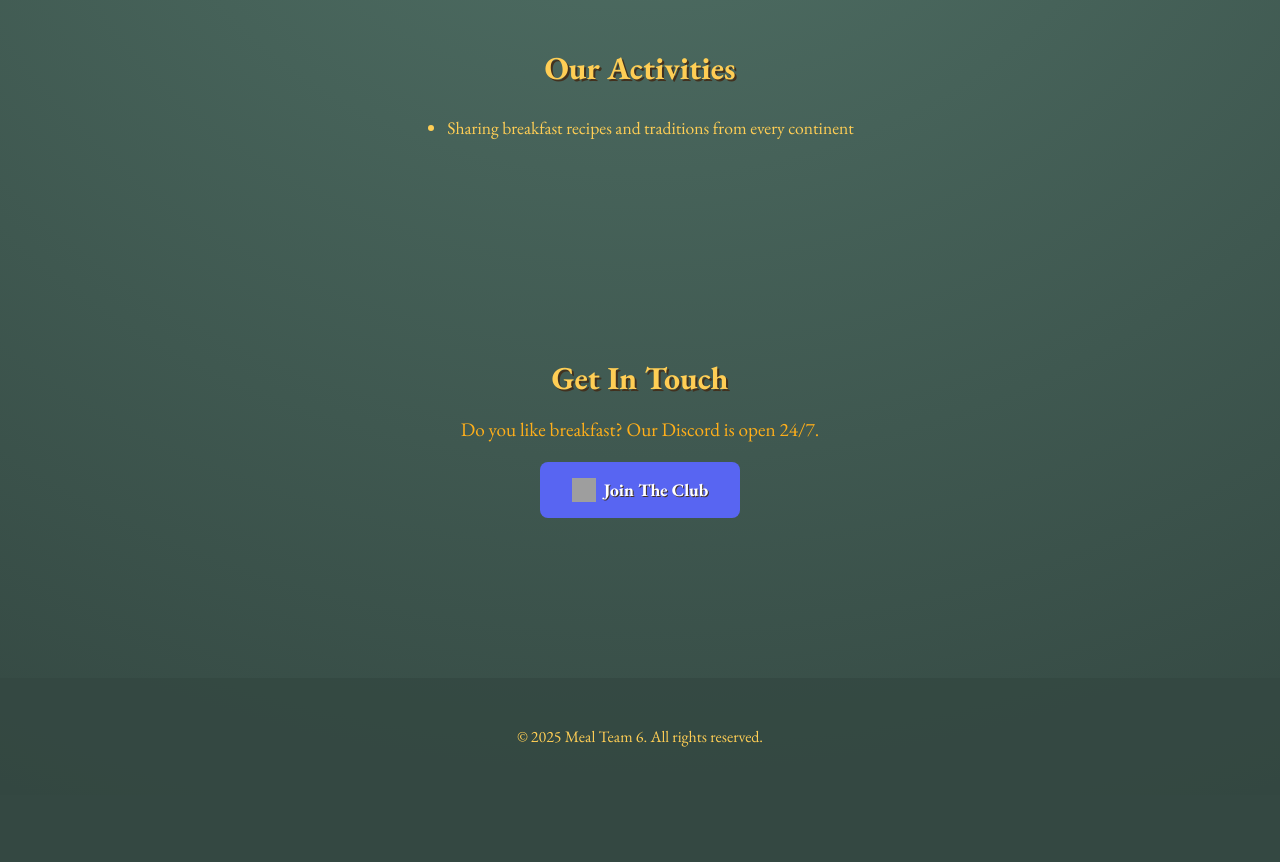
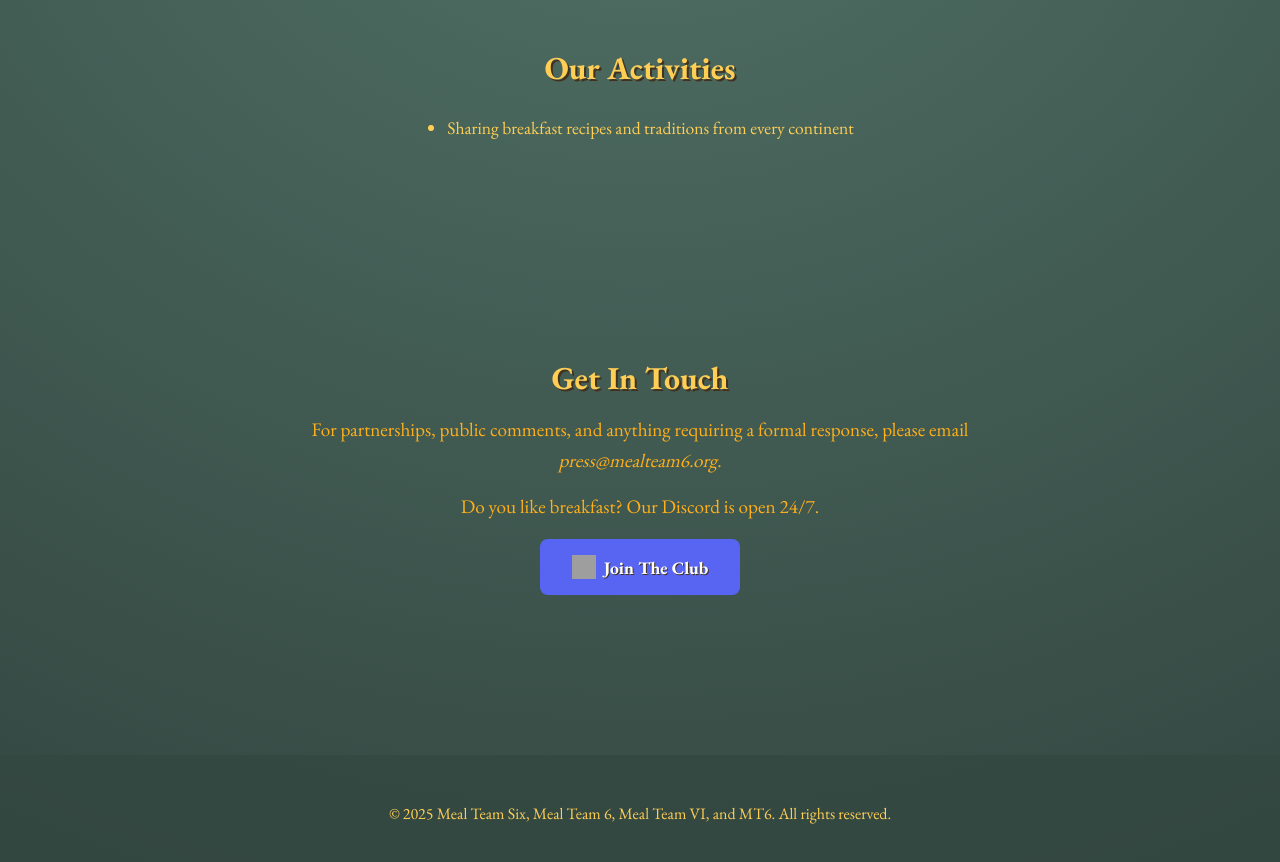
Before and after one commit to ryancurtis-mt6/mt6, a plain HTML site: page index.html in a window 1280 px wide. Shown: the part 1362-2224 px from the top of the page. Before the commit the page ends 2157 px from the top, so only its background shows below. Drawn offline with nearby package versions, Linux system fonts and the light colour scheme; grey boxes are pictures that could not be loaded.

Commit message:
Update index.html

```diff
--- a/index.html
+++ b/index.html
@@ -49,7 +49,7 @@
       <h2 class="fade-in">About Meal Team 6</h2>
       <p class="fade-in">
         Meal Team Six (MT6) was founded on November 13, 2021 by a group of high school friends. What started as a joke in nomenclature quickly became an identifier—Meal Team Six equalled friendship and trust. Over time,
-        the group has grown to include more friends from around the world—present in four countries and counting. But remember: it's not the club that makes us friends—by being here, you're already one.
+        the group has grown to include more friends from around the world—present in four countries and counting. But remember: it's not the club that makes us friends—you're already one by being here.
       </p>
       <p class="fade-in">
         When one hears of a breakfast club, they oftentimes assume it starts and ends at the table—but for us, that's only part of it. While Meal Team Six members do enjoy breakfast and have strong opinions on what makes the best breakfast food,
@@ -67,6 +67,9 @@
     <section id="contact" class="section">
       <h2 class="fade-in">Get In Touch</h2>
       <p class="fade-in">
+        For partnerships, public comments, and anything requiring a formal response, please email <i>press@mealteam6.org</i>.
+      </p>
+      <p class="fade-in">
         Do you like breakfast? Our Discord is open 24/7.
       </p>
       <a href="https://discord.com/invite/sDtRenKcH3" class="btn btn-discord fade-in" target="_blank">
@@ -77,7 +80,7 @@
   </main>
 
   <footer class="footer">
-    <p>&copy; 2025 Meal Team 6. All rights reserved.</p>
+    <p>&copy; 2025 Meal Team Six, Meal Team 6, Meal Team VI, and MT6. All rights reserved.</p>
   </footer>
 
   <script src="js/script.js"></script>
```
